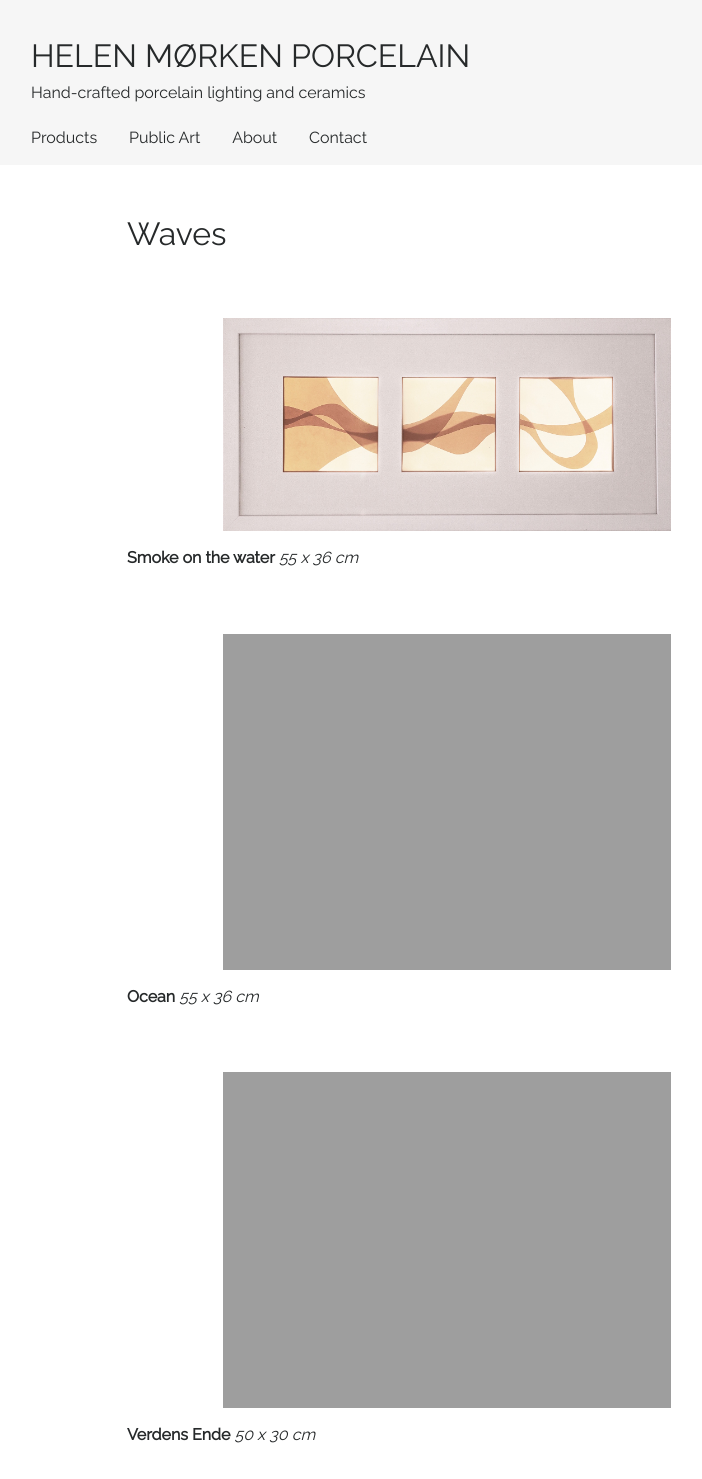
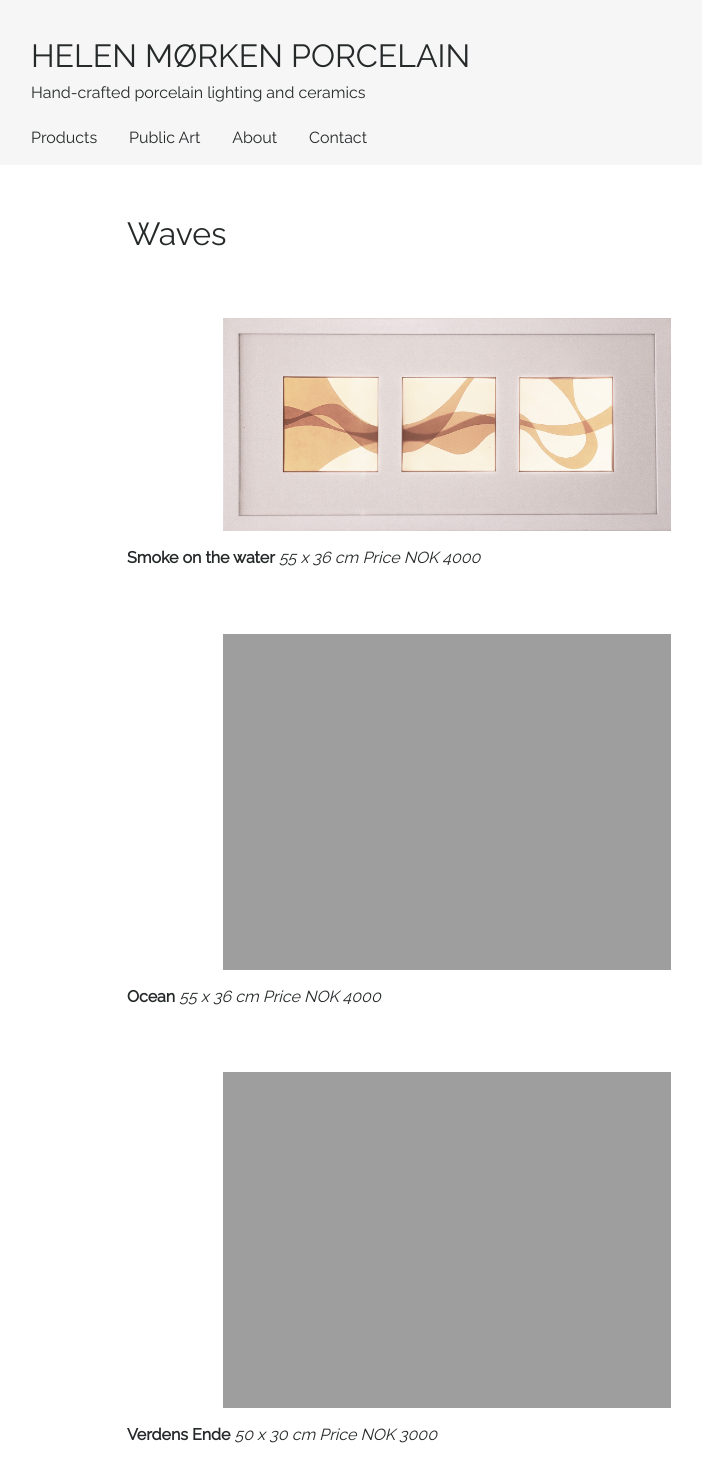
Before and after one commit to rebekkjm/helenmorkenno, a Jekyll site: the page built from _products/waves.md, in a window 1280 px wide. Shown: the whole page, without its empty margins (193-895 px from the left). Built offline with Jekyll 4.4.1, drawn with Linux system fonts in a browser that asks for light colours.

Commit message:
Added prices

```diff
--- a/_products/waves.md
+++ b/_products/waves.md
@@ -8,11 +8,14 @@ image: "smoke.jpg"
 ![Backlit image consisting of three windows with abstract wave shapes spanning across]({{ site.github.url }}/img/smoke.jpg)
 
 **Smoke on the water** *55 x 36 cm*
+*Price NOK 4000*
 
 ![Backlit image consisting of three windows with abstract wave shapes spanning across]({{ site.github.url }}/img/waves.jpg)
 
 **Ocean** *55 x 36 cm*
+*Price NOK 4000*
 
 ![Backlit image of still seascape]({{ site.github.url }}/img/verdens_ende.jpg)
 
 **Verdens Ende** *50 x 30 cm*
+*Price NOK 3000*
```
